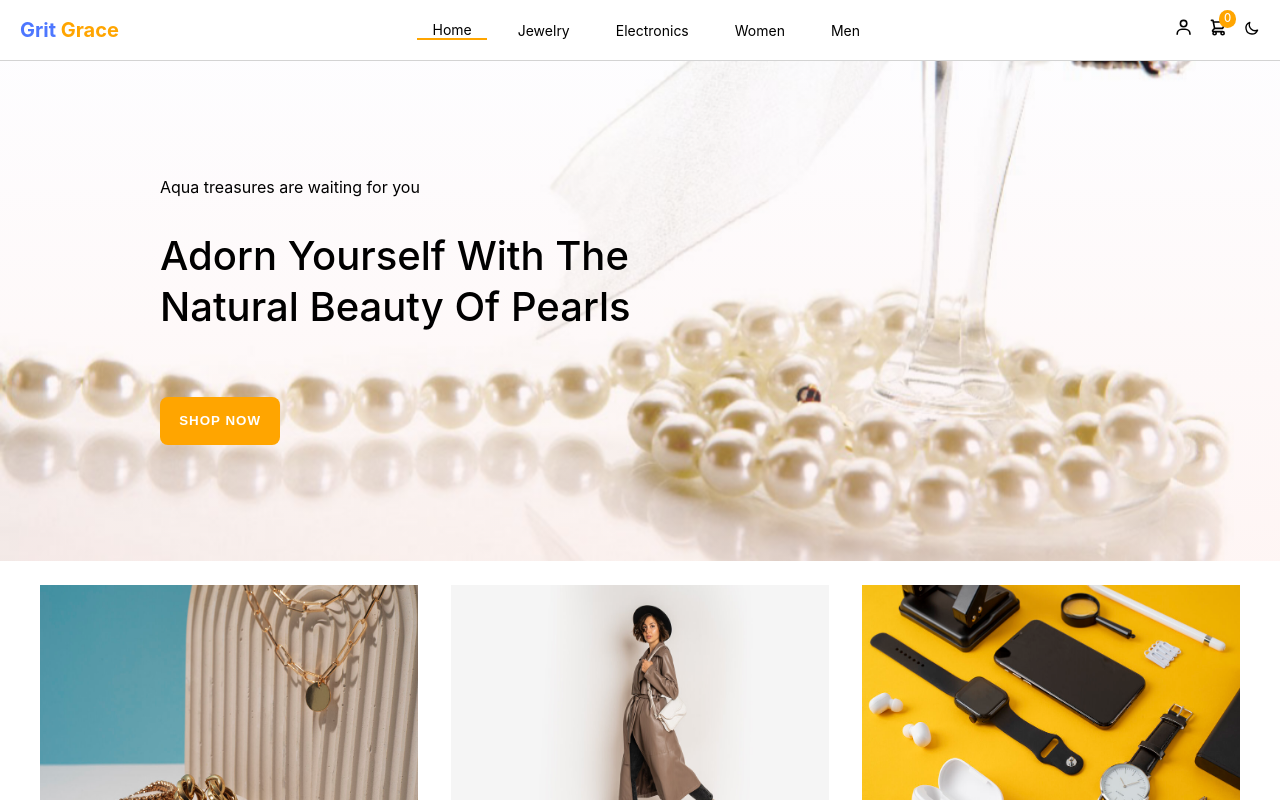
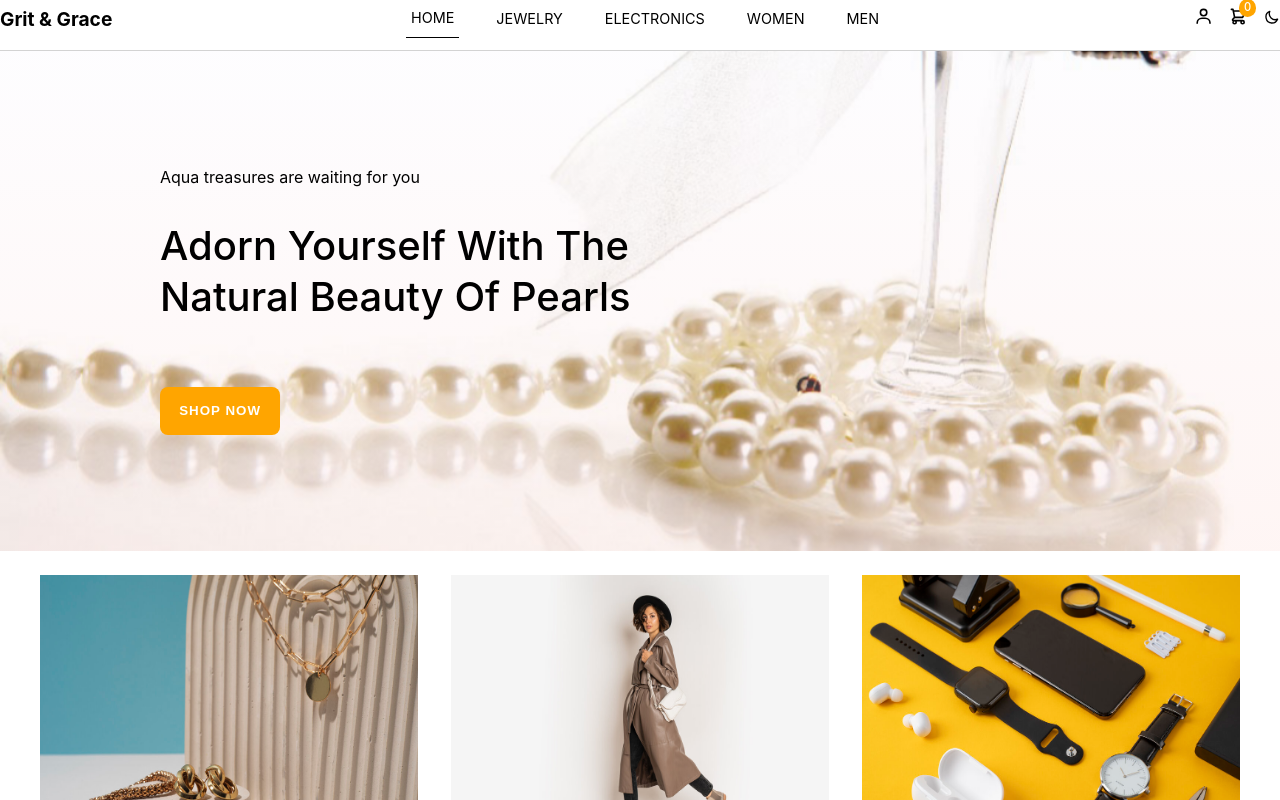
Before and after one commit to joycethh/playground, a React (Create React App) app: page /home in a window 1280 px wide. Shown: the top 800 px of the page. Built offline with nearby package versions, Linux system fonts and the light colour scheme; no server answers.

Commit message:
fix sticky header error

```diff
--- a/src/components/header/Header.js
+++ b/src/components/header/Header.js
@@ -23,32 +23,23 @@ const Header = () => {
 
   const totalQty = useSelector((state) => state.cart.totalQty);
 
-  const headerRef = useRef();
-
   const activeLink = ({ isActive }) => (isActive ? "active" : null);
 
-  const stickyHeader = () => {
-    window.addEventListener("scroll", () => {
-      if (
-        (document.body.scrollTop > 80 ||
-          document.documentElement.scrollTop > 80) &&
-        headerRef &&
-        headerRef.current
-      ) {
-        headerRef.current.classList.add("sticky-header");
-      } else {
-        headerRef.current.classList.remove("sticky-header");
-      }
-    });
-  };
+  const headerRef = useRef(null);
 
   useEffect(() => {
-    stickyHeader();
-    return () => window.removeEventListener("scroll", stickyHeader);
-  });
+    const handleScroll = () => {
+      if (window.pageYOffset > headerRef.current.offsetTop) {
+        headerRef.current.classList.add("sticky");
+      } else {
+        headerRef.current.classList.remove("sticky");
+      }
+    };
+    window.addEventListener("scroll", handleScroll);
+    return () => window.removeEventListener("scroll", handleScroll);
+  }, []);
 
   const nativgate = useNavigate();
-  // const dispatch = useDispatch();
 
   const toggleModal = () => {
     setOpenModal(!openModal);
@@ -65,11 +56,11 @@ const Header = () => {
   };
 
   return (
-    <header className="header" ref={headerRef}>
+    <header ref={headerRef}>
       <div className="navbar">
         <div className="logo">
           <Link to="/">
-            <span> Grit</span> Grace
+            <span> Grit & Grace </span>
           </Link>
         </div>
 
--- a/src/components/header/header.scss
+++ b/src/components/header/header.scss
@@ -1,29 +1,26 @@
 @import "../../style.scss";
 
-.header{
+header{
     @include themify($themes) {
+    height: 50px;
+    background-color: themed('bg');
+    border-bottom: 1px solid themed('border');
+    transition: top 0.3s ease-in-out;
+
         .navbar{
             display: flex;
             align-items: center;
             justify-content: space-between;
-            padding: 10px 20px;
-            height: 40px;
-            border-bottom: 1px solid themed('border');
-            background-color: themed("bg");
-            color: themed('textColor');
             position: relative;
 
             .logo{
                 a {
                     font-weight: bold;
-                    font-size: 20px;
+                    font-size: 1.2rem;
+                    line-height: 1.5rem;
                     text-decoration: none;
-                    color: themed('highlight');
+                    color: themed('textColor');
                     cursor: pointer;
-
-                    span {
-                        color: themed('logo'),
-                    }
                 }
             }
 
@@ -35,18 +32,22 @@
                 gap: 1rem;
 
                 a {
-                    font-size: 0.875rem;
+                    font-size: 0.9rem;
+                    text-transform: uppercase;
+                    line-height: 1.3rem;
                     text-decoration: none;
                     color: themed('textColor');
                     cursor: pointer;
-                    padding: 0 15px;
+                    padding: 8px 5px;
+                    margin-right: 1rem;
 
                     &:hover {
-                        color: themed('highlight');
+                        scale: (1.1);
+                        color: themed('highLight');
                     }
                     &.active {
-                        border-bottom: 2px solid themed('highlight');
-                      }
+                        border-bottom: 1.7px solid themed('highLight');
+                    }
                 }
 
                 @include mobile{
@@ -173,13 +174,14 @@
     }
 }
 
-.sticky-header {
-    width: 100%;
-    height: 50px;
-    line-height: 50px;
-    position: sticky;
+.sticky {
+    // height: 50px;
+    // line-height: 50px;
+    position: fixed;
     top: 0;
     left: 0;
+    width: 100%;
     z-index: 999;
-    box-shadow: 3px 3px 8px -3px #ddd;
+    box-shadow: 0 2px 5px rgba(0, 0, 0, 0.1);
+
 }
```
